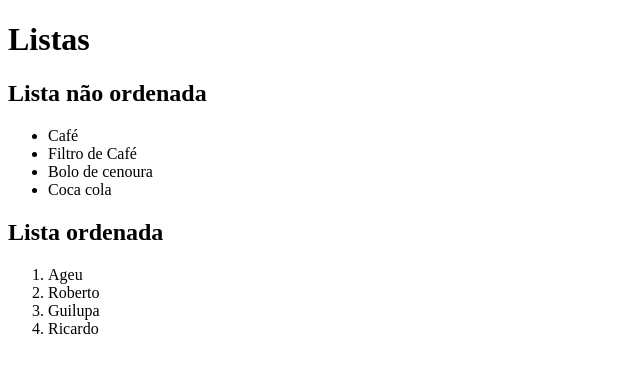
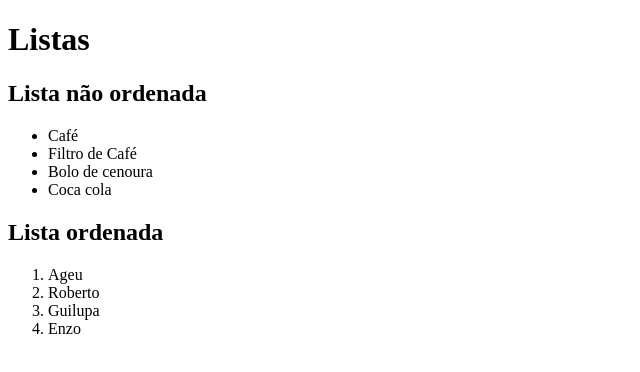
Before and after one commit to Ageu-Angelin/listas, a plain HTML site: page index.html in a window 1280 px wide. Shown: the full height of the page, 0-640 px from the left. Drawn offline with Linux system fonts and the light colour scheme.

Commit message:
Mudando Ricardo para Enzo

```diff
--- a/index.html
+++ b/index.html
@@ -23,7 +23,7 @@
         <li>Ageu</li>
         <li>Roberto</li>
         <li>Guilupa</li>
-        <li>Ricardo</li>
+        <li>Enzo</li>
     </ol>
 </body>
 </html>
```
